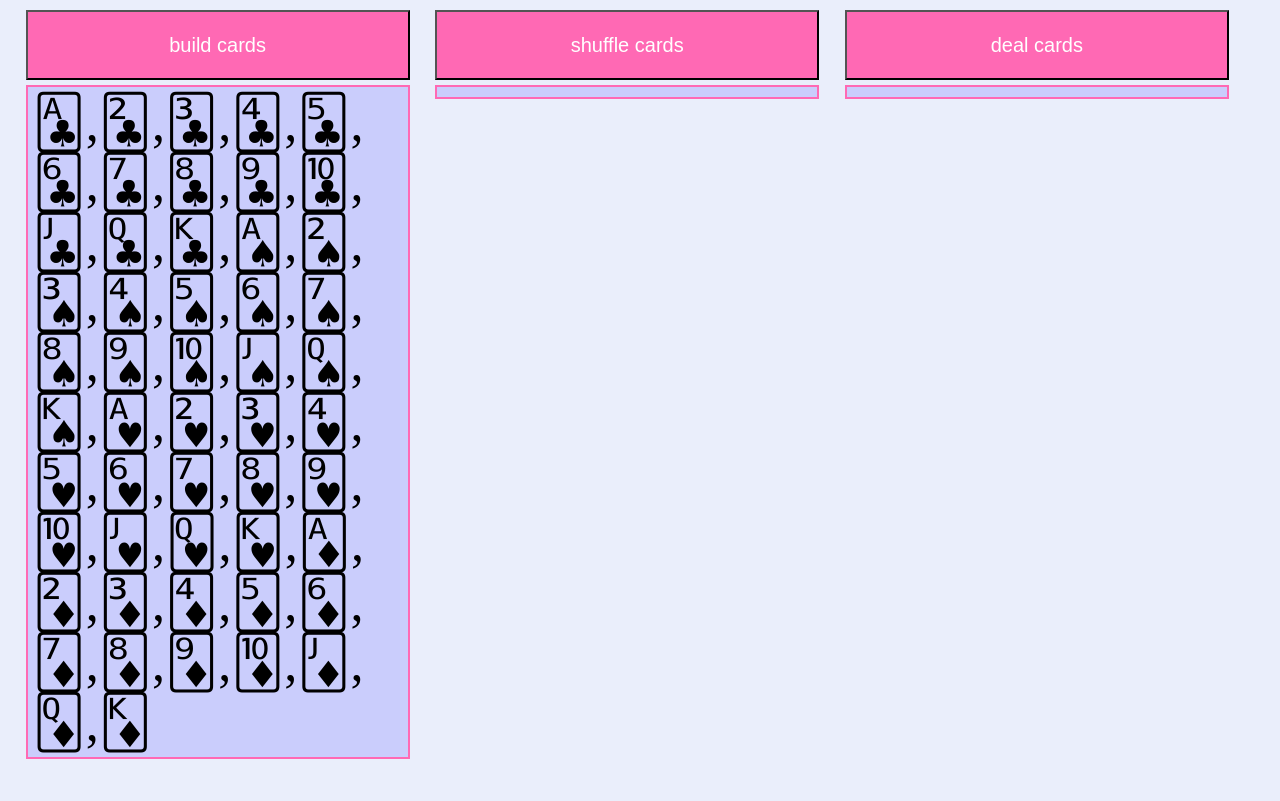
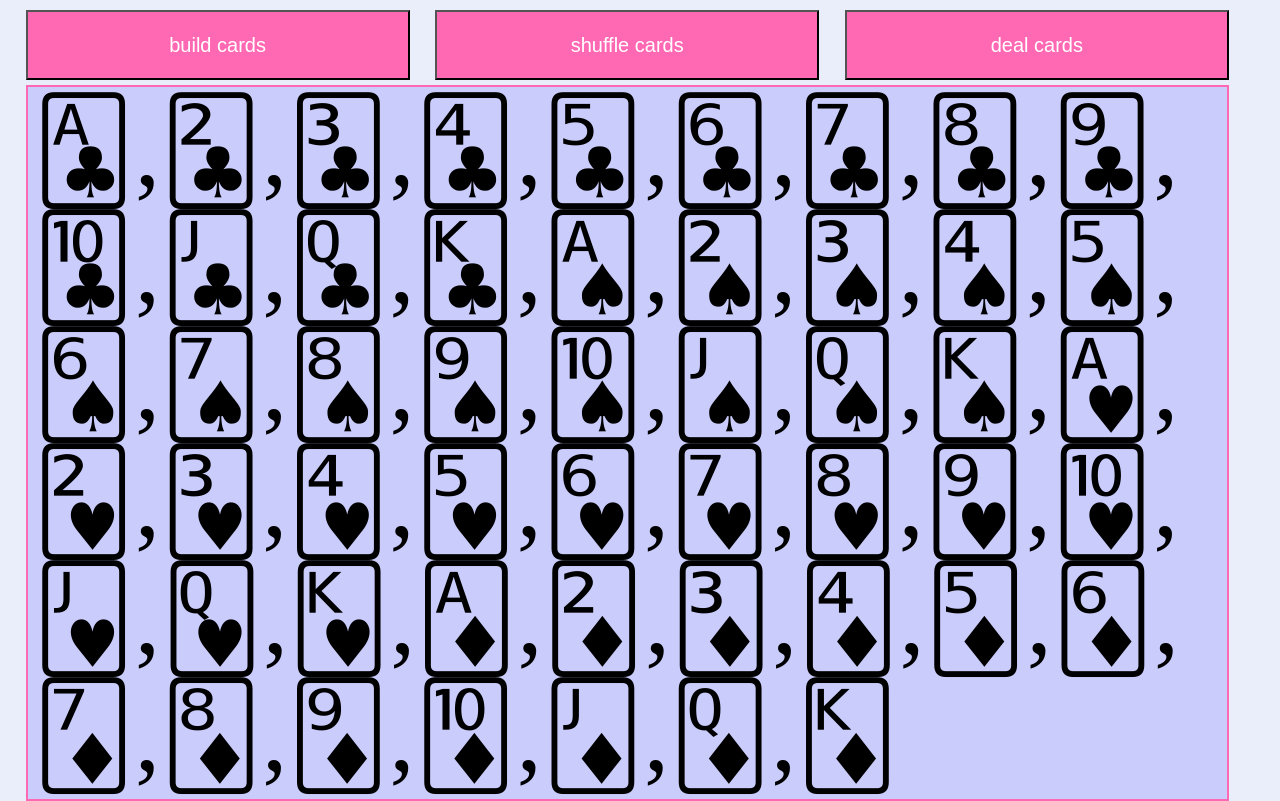
Before and after one commit to mahsaseiri/homework-4, a plain HTML site: page index.html in a window 1280 px wide. Both pictures are taken after a click on the button "build cards". Drawn offline with Linux system fonts and the light colour scheme.

Commit message:
playing cards

```diff
--- a/app.js
+++ b/app.js
@@ -64,7 +64,7 @@ function build() {
     cards.push("&#127182;");
 
     console.log(cards);
-    document.getElementById("output1").innerHTML = cards;
+    document.getElementById("output").innerHTML = cards;
 
 }
 
@@ -146,7 +146,7 @@ function build2() {
         }
     }
     console.log(cards);
-    document.getElementById("output1").innerHTML = cards;
+    document.getElementById("output").innerHTML = cards;
 }
 
 function shuffle() {
@@ -158,7 +158,7 @@ function shuffle() {
 
     }
     console.log(cards);
-    document.getElementById("output2").innerHTML = cards;
+    document.getElementById("output").innerHTML = cards;
 
 }
 
@@ -176,8 +176,8 @@ function deal() {
     console.log(player1);
     console.log(player2);
     console.log(cards.length);
-    document.getElementById("output3").innerHTML = "player1: " + player1 + "<br><br>";
-    document.getElementById("output3").innerHTML += "player2: " + player2;
+    document.getElementById("output").innerHTML = "player1: " + player1 + "<br><br>";
+    document.getElementById("output").innerHTML += "player2: " + player2;
 
 
 }
--- a/index.html
+++ b/index.html
@@ -30,19 +30,18 @@
             font-size: 20px;
         }
 
-        #output1,
-        #output2,
-        #output3 {
-            width: 30%;
+        #output {
+            width: 94%;
+            /* width: 30%; */
             margin-top: 5px;
-            margin-bottom: 5px;
+            /* margin-bottom: 5px; */
             background-color: rgba(0, 0, 255, 0.137);
             float: left;
             margin-left: 2%;
             text-align: left;
             padding: 5px;
             border: 2px solid hotpink;
-            font-size: 52px;
+            font-size: 100px;
         }
     </style>
 </head>
@@ -51,9 +50,8 @@
     <button type="button" class="mybutton" onclick="build()">build cards</button>
     <button type="button" class="mybutton" onclick="shuffle()">shuffle cards</button>
     <button type="button" class="mybutton" onclick="deal()">deal cards</button>
-    <div id="output1"></div>
-    <div id="output2"></div>
-    <div id="output3"></div>
+    <div id="output"></div>
+
     <script src="app.js"></script>
 </body>
 
```
